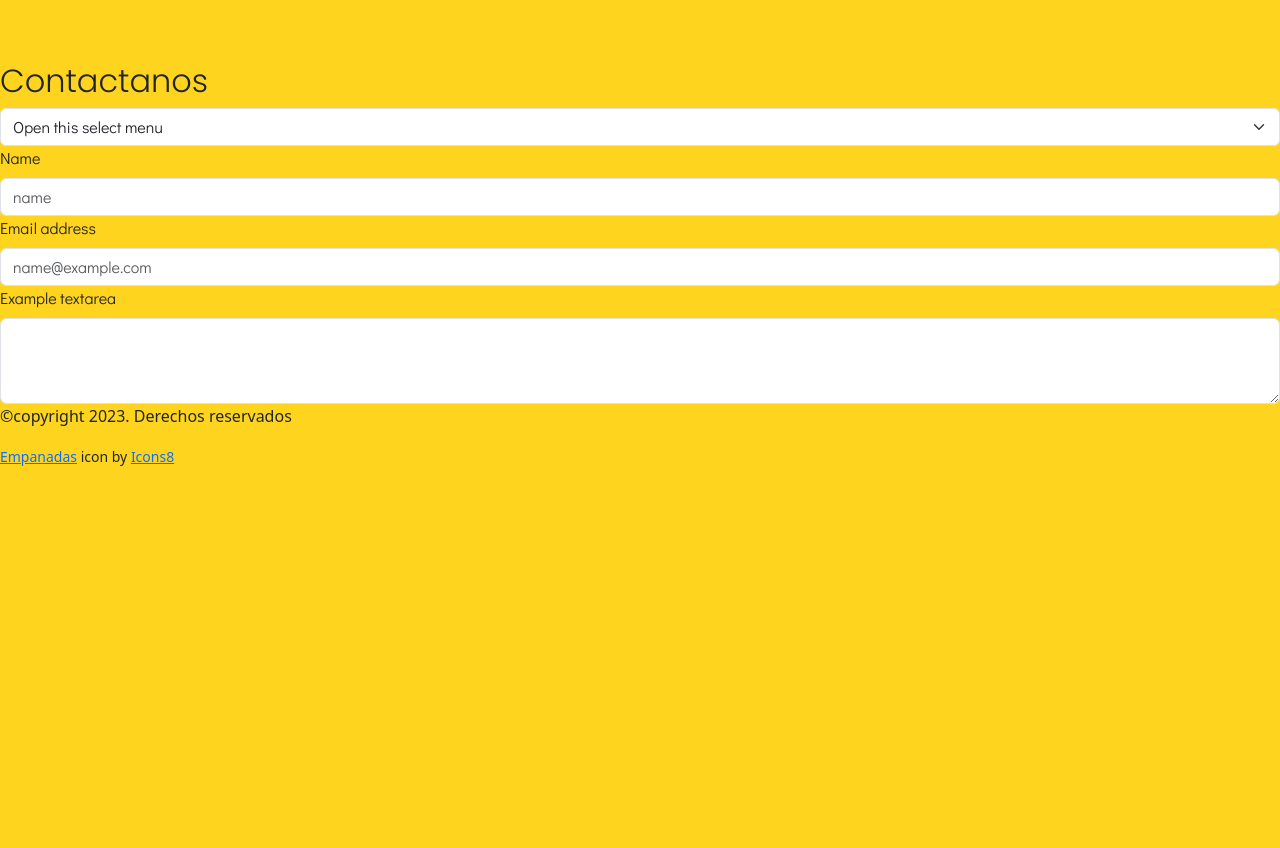
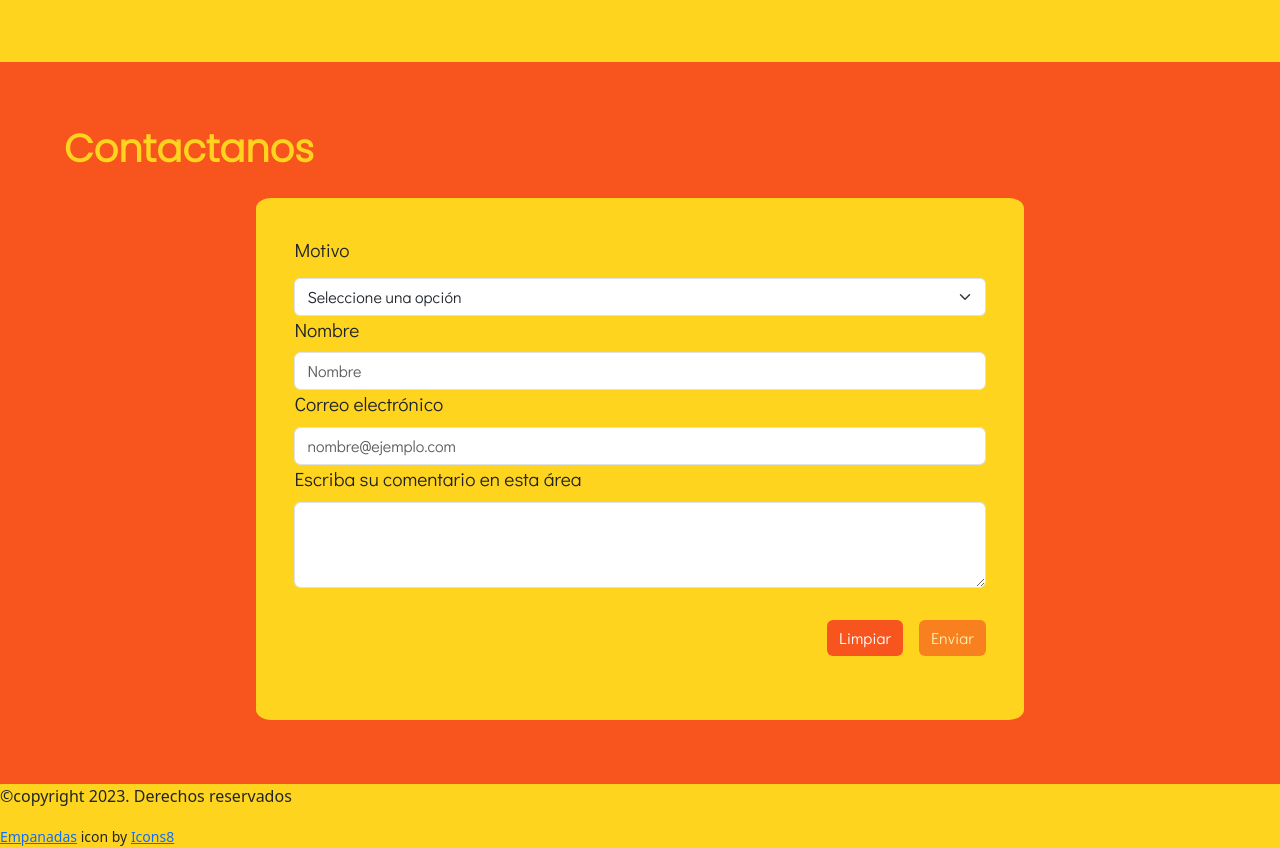
Before and after one commit to CandelarioRamosj/sitio-restaurante, a plain HTML site: page index.html in a window 1280 px wide. Shown: the part 2117-2965 px from the top of the page. Before the commit the page ends 2585 px from the top, so only its background shows below. Drawn offline with nearby package versions, Linux system fonts and the light colour scheme.

Commit message:
estilos a la secccion "contactanos"

```diff
--- a/index.html
+++ b/index.html
@@ -69,7 +69,7 @@
     <!--Fin acerca de-->
     <!--Menu-->
     <div id="menu" class="navegation">
-      <h2 class="font-poppins" id="menu-message">Productos destacados</h2>
+      <h2 class="font-poppins message-tema">Productos destacados</h2>
       <!--Tarjetas-->
       <div class="row row-cols-1 row-cols-md-3 g-4 font-didact">
         <div class="col">
@@ -138,20 +138,26 @@
     <!--Fin menu-->
     <!--Contacto-->
     <div id="contacto" class="navegation">
-      <h2 class="font-poppins">Contactanos</h2>
+      <h2 class="font-poppins message-tema" style="color:#ffd41f;">Contactanos</h2>
       <form action="" class="font-didact">
-        <select class="form-select" aria-label="Default select example">
-          <option selected>Open this select menu</option>
-          <option value="1">One</option>
-          <option value="2">Two</option>
-          <option value="3">Three</option>
+        <label for="select">Motivo</label>
+        <select class="form-select" id="select" aria-label="Default select example">
+          <option selected>Seleccione una opción</option>
+          <option value="1">Sujerencia</option>
+          <option value="2">Felicitación</option>
+          <option value="3">Queja</option>
+          <option value="3">Otra</option>
         </select>
-        <label for="name" class="form-label">Name</label>
-        <input type="text" class="form-control" name="name" id="name" placeholder="name">
-        <label for="exampleFormControlInput1" class="form-label">Email address</label>
-        <input type="email" class="form-control" id="exampleFormControlInput1" placeholder="name@example.com">
-        <label for="exampleFormControlTextarea1" class="form-label">Example textarea</label>
+        <label for="name" class="form-label">Nombre</label>
+        <input type="text" class="form-control" name="name" id="name" placeholder="Nombre">
+        <label for="exampleFormControlInput1" class="form-label">Correo electrónico</label>
+        <input type="email" class="form-control" id="exampleFormControlInput1" placeholder="nombre@ejemplo.com">
+        <label for="exampleFormControlTextarea1" class="form-label">Escriba su comentario en esta área</label>
         <textarea class="form-control" id="exampleFormControlTextarea1" rows="3"></textarea>
+        <div class="d-grid gap-2 d-md-flex justify-content-md-end" id="div-button">
+          <button class="btn btn-primary me-md-2" type="button" id="button-clear">Limpiar</button>
+          <button class="btn btn-primary" type="button" disabled id="button-send">Enviar</button>
+        </div>
       </form>
     </div>
     <!--Fin contacto-->
--- a/style.css
+++ b/style.css
@@ -115,7 +115,7 @@ nav > div > a > h4 {
   padding: 5vw;
 }
 
-#menu-message {
+.message-tema {
   font-weight: bold;
   font-size: 3vw;
   margin-bottom: 2vw;
@@ -138,3 +138,48 @@ nav > div > a > h4 {
 
 }
 /*FIN Seccion "menu"*/
+
+/*Seccion "contacto"*/
+#contacto {
+  padding: 5vw;
+  background-color: #f7541e;
+}
+
+form {
+  margin-left: 15vw;
+  margin-right: 15vw;
+  background-color: #ffd41f;
+  border-radius: 2%;
+  padding: 3vw 3vw 5vw 3vw;
+}
+
+#div-button {
+  margin-top: 2.5vw;
+}
+
+#button-clear {
+  background-color: #f7541e;
+  border: none;
+}
+
+#button-clear:hover {
+  background-color: #d6491a;
+}
+
+#button-clear:active {
+  background-color: #f7541e;
+}
+
+#button-send {
+  background-color: #f7541e;
+  border: none;
+}
+
+select {
+  margin-top: 1vw;
+}
+
+form > label {
+  font-size: 1.5vw;
+}
+/*FIN Seccion "contacto"*/
```
